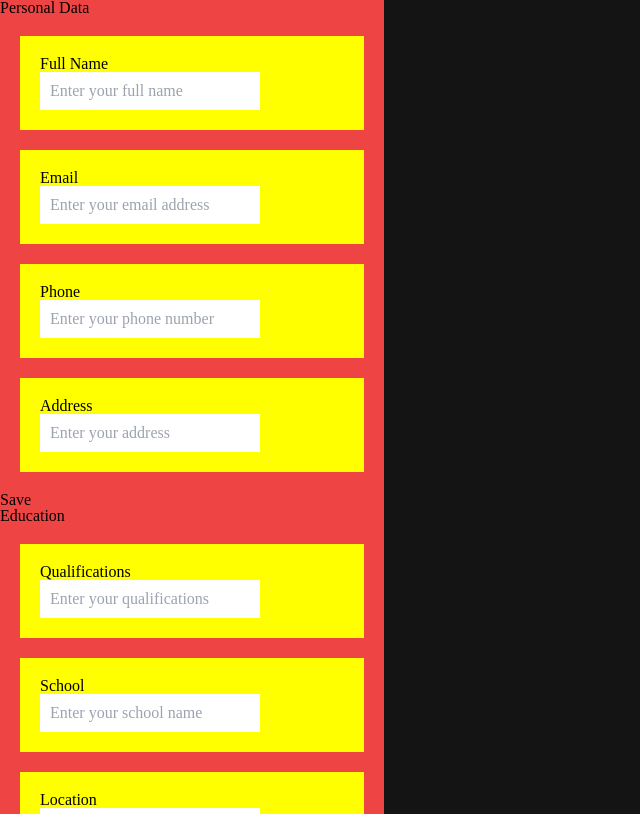
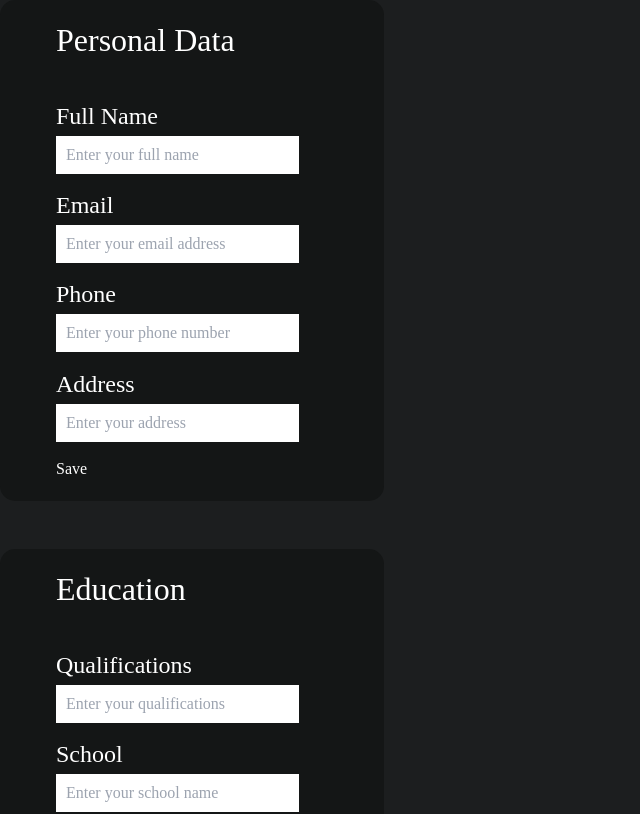
Before and after one commit to Xyves/CV-Creator, a React (Vite) app: page / in a window 1280 px wide. Shown: the top 814 px of the page, without its empty margins (0-640 px from the left). Built offline with nearby package versions, Linux system fonts and the light colour scheme.

Commit message:
Add basic styling

```diff
--- a/src/index.css
+++ b/src/index.css
@@ -109,7 +109,9 @@ body {
 ol,
 ul {
   list-style: none;
+  list-style-type: none;
 }
+
 blockquote,
 q {
   quotes: none;
@@ -126,17 +128,57 @@ table {
   border-spacing: 0;
 }
 /*  */
-
+:root {
+  --main-background: #1c1e1f;
+  --sidebar-background: #0c3a529a;
+  --section-background: #141616;
+}
+section > * {
+  padding: 1.5rem;
+  margin-left: 2rem;
+}
 #educationForm li,
 #personalDataForm li,
 #experienceForm li {
-  padding: 20px;
-  margin: 20px;
-  background-color: yellow;
+  margin-bottom: 1.2rem;
 }
 form li input {
   padding: 10px;
 }
 body {
-  background-color: rgb(20, 20, 20);
+  background-color: var(--main-background);
 }
+.sidebar {
+  background-color: var(--main-background);
+}
+.sidebar label,
+section h1,
+section button,
+section span {
+  color: white;
+}
+.sidebar label {
+  font-size: 1.5rem;
+}
+.sidebar input {
+  margin-top: 0.5rem;
+  width: 80%;
+}
+section {
+  margin-bottom: 3rem;
+  background-color: var(--section-background);
+  border-radius: 15px;
+}
+.sidebar {
+  border-radius: 15px;
+}
+.asideResume aside {
+  height: 90vh;
+}
+.asideResume {
+  margin: inherit auto;
+}
+section h1 {
+  font-size: 2rem;
+  cursor: pointer;
+}
```
